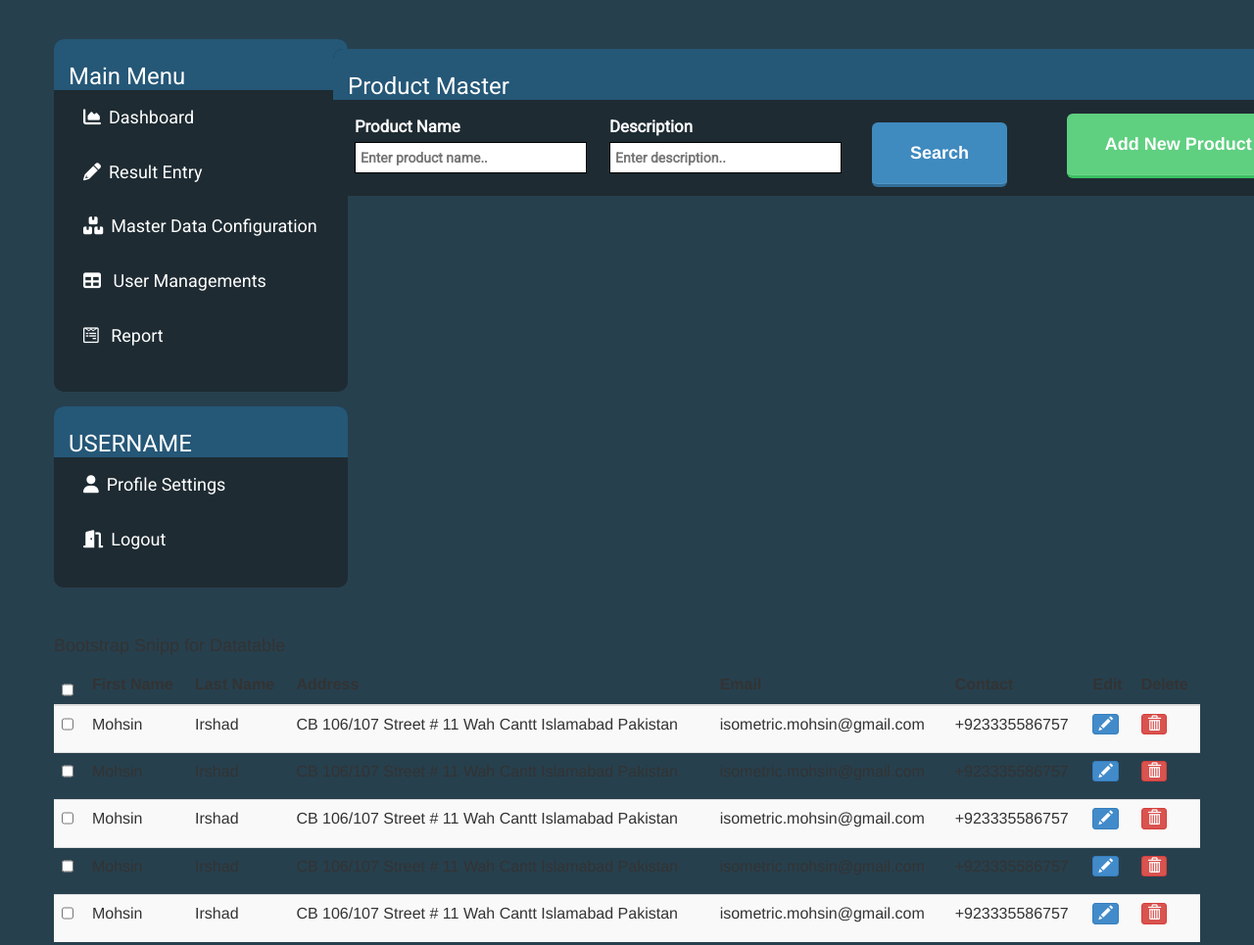
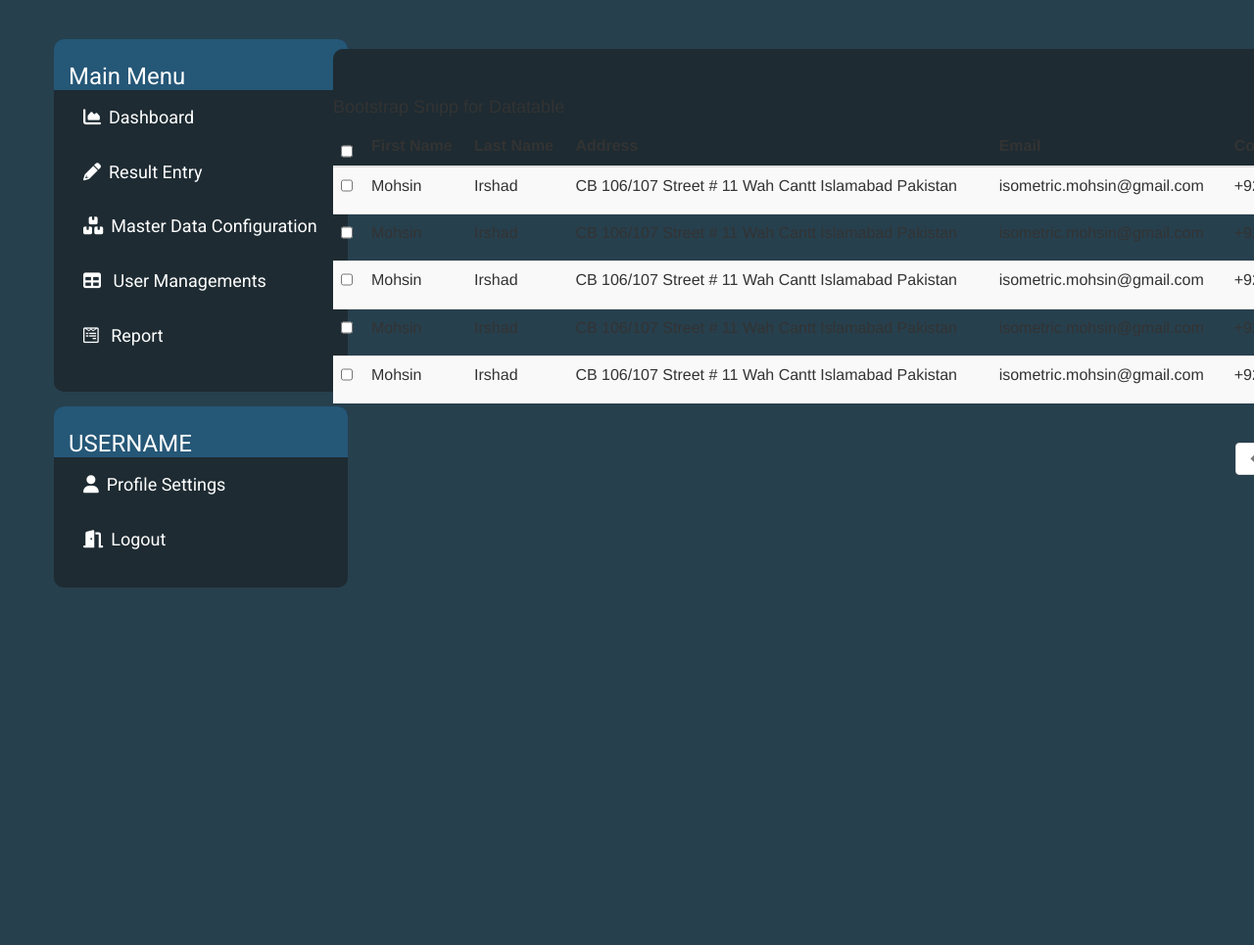
Before and after one commit to davidzhang92/data_collection_apps, a website: page menus/master-config/product-master.html in a window 1280 px wide. Shown: the top 965 px of the page at 98% size. After the commit the page ends 800 px from the top, so only its background shows below. Drawn offline with nearby package versions, Linux system fonts and the light colour scheme.

Commit message:
modify product-master css

```diff
--- a/styles/product-master.css
+++ b/styles/product-master.css
@@ -12,11 +12,18 @@
 
     }
 
-.pagination-card{
-
-  left: 330px;
-  top: 75px;
-  }
+  .pagination-card {
+    width: 78%;
+    height: 150px;
+    background-color: #1E2B32;
+    border-radius: 10px 10px;
+    position:absolute;
+    left: 330px;
+    top: 75px;
+    margin-top: -25px;,.
+    margin-right: 5px;
+    margin-left:10px;
+    }
 
 /* product name and desc field */
 label{
```
